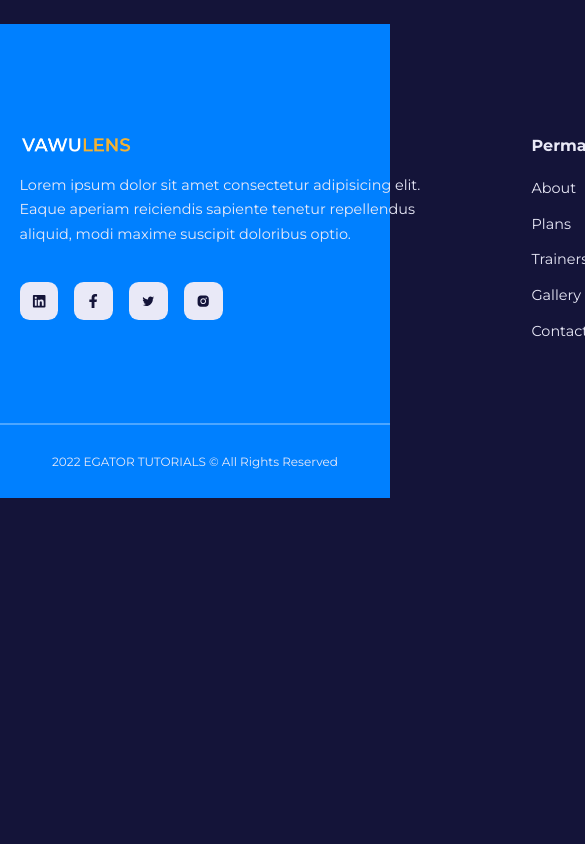
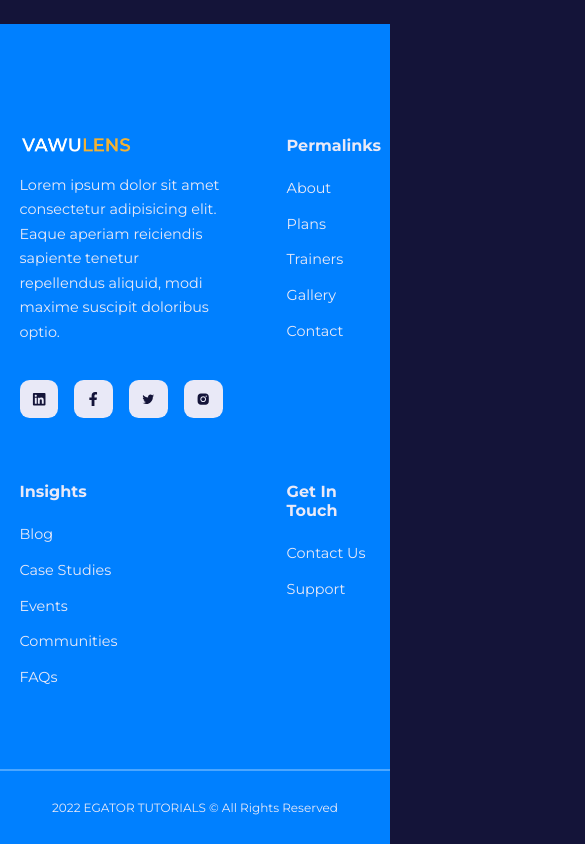
Before and after one commit to erickdc7/react-trainer-website, a React (Create React App) app: page / in a window 390 px wide. Shown: the part 5171-6015 px from the top of the page, 585 px wide, since content can reach past the window. Before the commit the page ends 5669 px from the top, so only its background shows below. Built offline with nearby package versions, Linux system fonts and the light colour scheme; the HTML template or start-up script is replaced by a standard one.

Commit message:
media queries footer added to home.css

```diff
--- a/src/pages/home/home.css
+++ b/src/pages/home/home.css
@@ -320,4 +320,10 @@ footer {
   .testimonials {
     width: 75%;
   }
+
+  /* FOOTER */
+  .footer__container {
+    grid-template-columns: 1fr 1fr;
+    gap: 4rem;
+  }
 }
```
